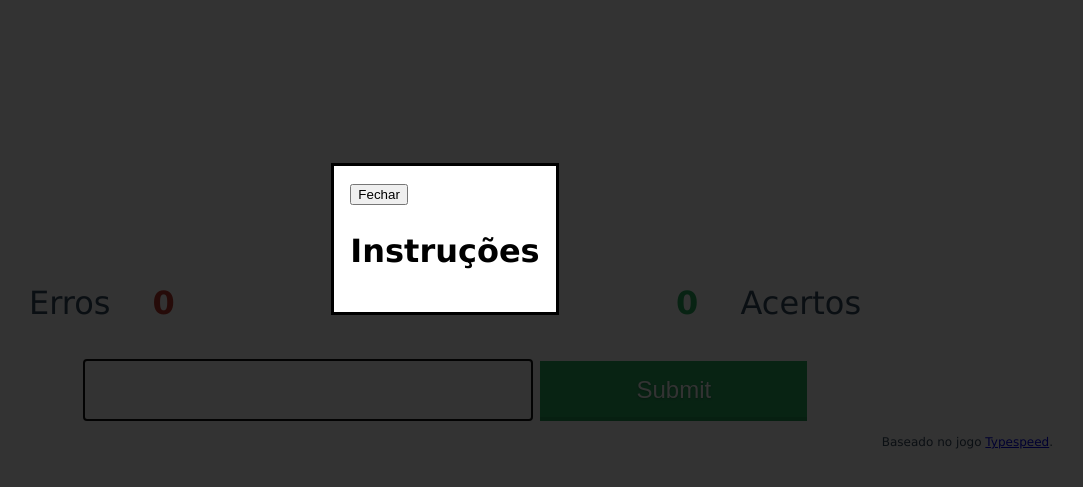
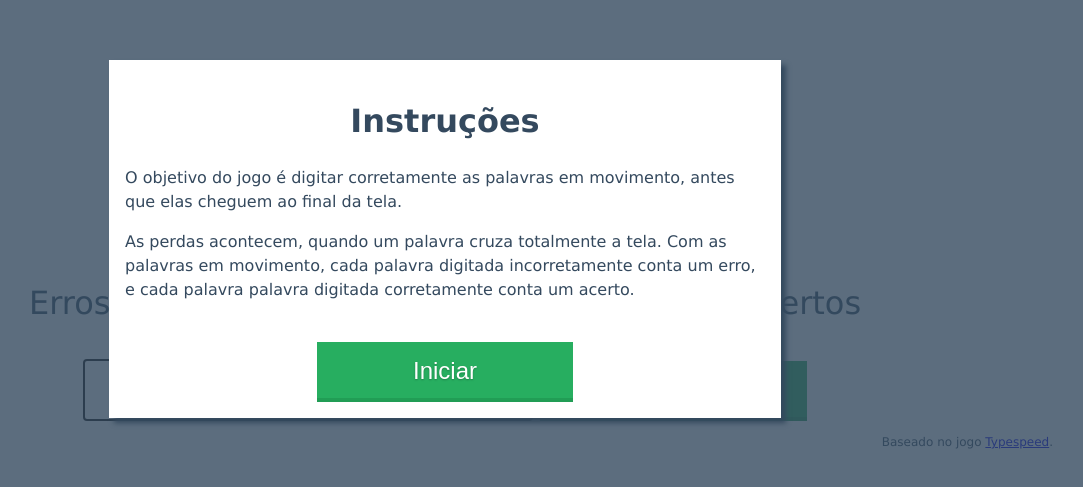
Before and after one commit to dcardosods/typospeed, a website: page app/index.html in a window 1280 px wide. Shown: the part 161-648 px from the top of the page, without its empty margins (195-1278 px from the left). Drawn offline with Linux system fonts and the light colour scheme.

Commit message:
Style and add text to Intro modal

```diff
--- a/app/index.html
+++ b/app/index.html
@@ -8,8 +8,17 @@
 </head>
 <body>
     <dialog id="intro-modal">
-        <button id="intro-modal-close">Fechar</button>
         <h1>Instruções</h1>
+        <p>
+            O objetivo do jogo é digitar corretamente as palavras em movimento,
+            antes que elas cheguem ao final da tela.
+        </p>
+        <p>
+            As perdas acontecem, quando um palavra cruza totalmente a tela.
+            Com as palavras em movimento, cada palavra digitada incorretamente
+            conta um erro, e cada palavra palavra digitada corretamente conta um acerto.
+        </p>
+        <button id="intro-modal-close" class="button">Iniciar</button>
     </dialog>
     <dialog id="game-over-modal">
         <button id="game-over-modal-close">Fechar</button>
@@ -24,7 +33,7 @@
         </div>
         <form action="#">
             <input type="text" name="word" autofocus>
-            <input type="submit" value"Enviar">
+            <input type="submit" value"Enviar" class="button">
         </form>
     </main>
     <footer>
--- a/app/styles/main.css
+++ b/app/styles/main.css
@@ -3,13 +3,28 @@ body {
     font: 100%/1.5 Verdana, Arial;
 }
 
+dialog {
+    border: 0;
+    box-shadow: 5px 5px 5px #34495e;
+    color: inherit;
+    text-align: center;
+}
+dialog p {
+    max-width: 40em;
+    text-align: left;
+}
+dialog .button {
+    margin-top: 1em;
+    height: 60px;
+    font-size: 1.5em;
+}
 dialog + .backdrop {
     position: fixed;
     top: 0;
     right: 0;
     bottom: 0;
     left: 0;
-    background-color: rgba(0, 0, 0, 0.8);
+    background-color: rgba(52, 73, 94, 0.8);
 }
 
 #canvas {
@@ -66,7 +81,7 @@ input[type=text] {
     border: 1px solid #34495e;
     color: #34495e;
 }
-input[type=submit] {
+.button {
     padding: 0 4em;
     border: 0;
     border-bottom: 2px solid #219d55;
```
